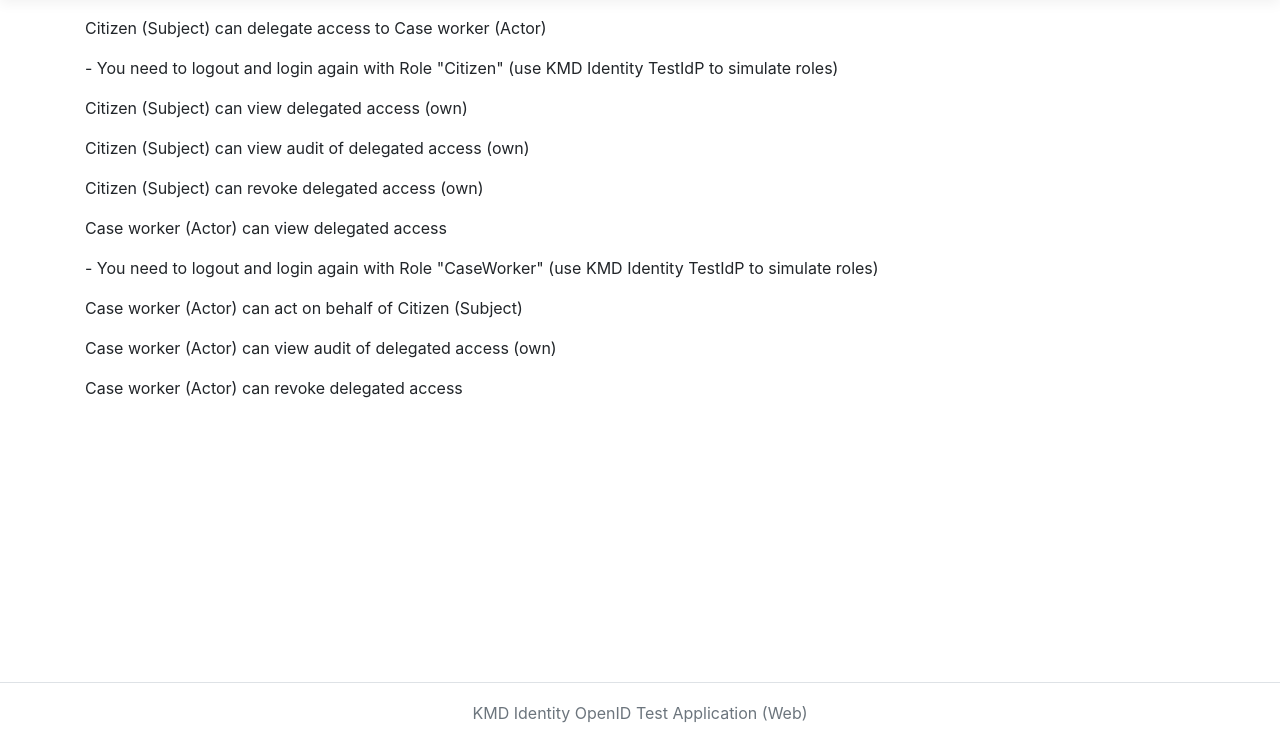
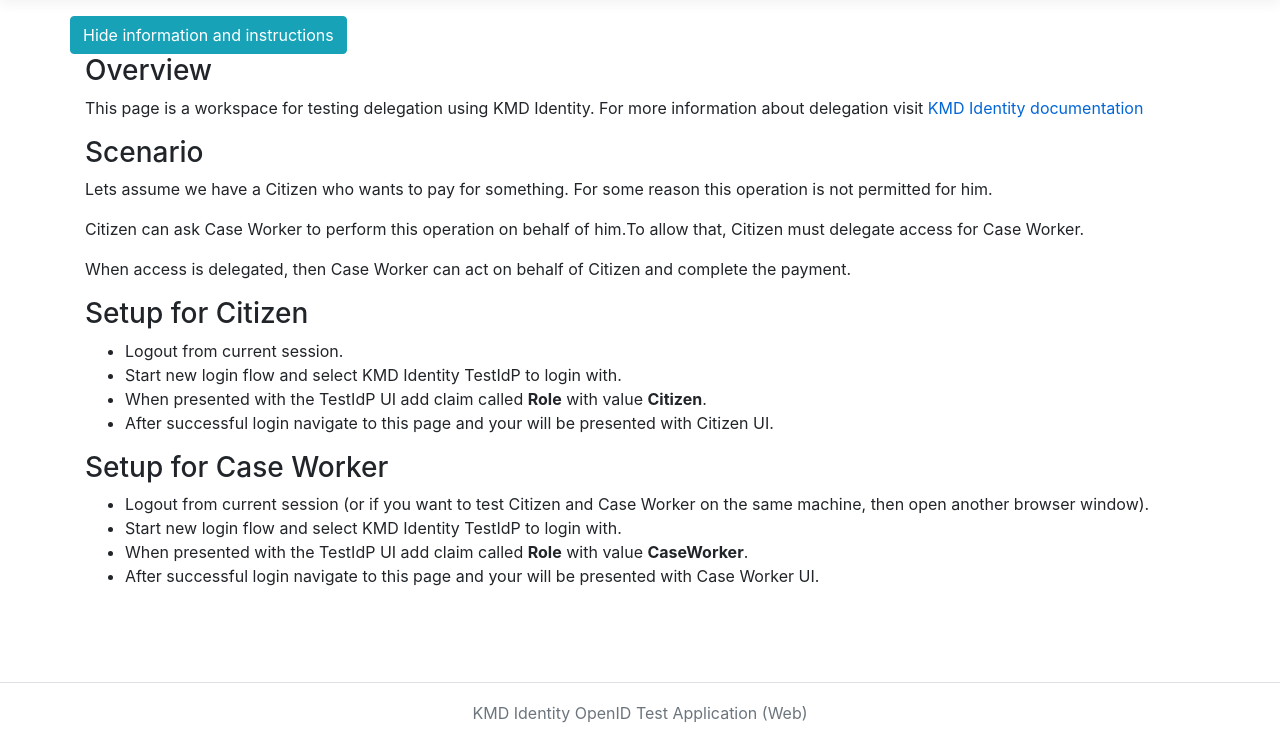
Before and after one commit to kmd-identity/testapplications, an ASP.NET Core app: page /Delegation in a window 1280 px wide. Shown: the part 57-800 px from the top of the page. Run offline with ASP.NET Core 8, Linux system fonts and the light colour scheme; the visitor is signed in with stand-in values (Sample User, id 1).

Commit message:
instruction

```diff
--- a/KMD.Identity.TestApplications.OpenID.API/Repositories/Delegation/InMemoryDelegationRepository.cs
+++ b/KMD.Identity.TestApplications.OpenID.API/Repositories/Delegation/InMemoryDelegationRepository.cs
@@ -12,7 +12,7 @@
 
         public OperationResult<AccessDelegation> StoreAccessDelegation(AccessDelegation accessDelegation)
         {
-            if(store.Count > 50)
+            if(store.Count > 100)
                 return OperationResult<AccessDelegation>.Fail("Reached number of delegations storage. Ask Case Worker to do cleanup.");
             store[accessDelegation.AccessDelegationId] = accessDelegation;
 
--- a/KMD.Identity.TestApplications.OpenID.MVCCore/Views/Delegation/Index.cshtml
+++ b/KMD.Identity.TestApplications.OpenID.MVCCore/Views/Delegation/Index.cshtml
@@ -4,18 +4,48 @@
     ViewData["Title"] = "Delegation";
 }
 
-<div>
-    <p>Citizen (Subject) can delegate access to Case worker (Actor)</p>
-    <p> - You need to logout and login again with Role "Citizen" (use KMD Identity TestIdP to simulate roles)</p>
-    <p>Citizen (Subject) can view delegated access (own)</p>
-    <p>Citizen (Subject) can view audit of delegated access (own)</p>
-    <p>Citizen (Subject) can revoke delegated access (own)</p>
+<div class="row">
+    <input type="button" id="bInstructions" class="btn btn-info" value="Show information and instructions"/>
+</div>
 
-    <p>Case worker (Actor) can view delegated access</p>
-    <p> - You need to logout and login again with Role "CaseWorker" (use KMD Identity TestIdP to simulate roles)</p>
-    <p>Case worker (Actor) can act on behalf of Citizen (Subject)</p>
-    <p>Case worker (Actor) can view audit of delegated access (own)</p>
-    <p>Case worker (Actor) can revoke delegated access</p>
+<div class="container" id="dInstructions" style="display: none">
+    <div class="row">
+        <h3>Overview</h3>
+    </div>
+    <div class="row">
+        <p>This page is a workspace for testing delegation using KMD Identity. For more information about delegation visit <a href="https://github.com/kmd-identity/documentation/wiki">KMD Identity documentation</a></p>
+    </div>
+    <div class="row">
+        <h3>Scenario</h3>
+    </div>
+    <div class="row">
+        <p>Lets assume we have a Citizen who wants to pay for something. For some reason this operation is not permitted for him.</p>
+        <p>Citizen can ask Case Worker to perform this operation on behalf of him.</p>
+        <p>To allow that, Citizen must delegate access for Case Worker.</p>
+        <p>When access is delegated, then Case Worker can act on behalf of Citizen and complete the payment.</p>
+    </div>
+    <div class="row">
+        <h3>Setup for Citizen</h3>
+    </div>
+    <div class="row">
+        <ul>
+            <li>Logout from current session.</li>
+            <li>Start new login flow and select KMD Identity TestIdP to login with.</li>
+            <li>When presented with the TestIdP UI add claim called <b>Role</b> with value <b>Citizen</b>.</li>
+            <li>After successful login navigate to this page and your will be presented with Citizen UI.</li>
+        </ul>
+    </div>
+    <div class="row">
+        <h3>Setup for Case Worker</h3>
+    </div>
+    <div class="row">
+        <ul>
+            <li>Logout from current session (or if you want to test Citizen and Case Worker on the same machine, then open another browser window).</li>
+            <li>Start new login flow and select KMD Identity TestIdP to login with.</li>
+            <li>When presented with the TestIdP UI add claim called <b>Role</b> with value <b>CaseWorker</b>.</li>
+            <li>After successful login navigate to this page and your will be presented with Case Worker UI.</li>
+        </ul>
+    </div>
 </div>
 
 @if (Model.HasError)
@@ -127,7 +157,6 @@
 }
 
 <div id="auditContainer" class="row">
-
 </div>
 
 @if (User.HasRole("Citizen") || Model.OperatesOnBehalf)
@@ -141,12 +170,23 @@
         <a class="btn btn-secondary bntPayments m-2" href='@Url.Action("GetPayments", "Delegation")'>Get Payments</a>
     </div>
     <div id="payResult" class="row">
-
     </div>
 }
 
 <script src="~/lib/jquery/dist/jquery.min.js"></script>
 <script type="text/javascript">
+
+    function toggleInstructions() {
+        $("#dInstructions").toggle();
+
+        if ($("#dInstructions").is(":visible")) {
+            $("#bInstructions").val('Hide information and instructions');
+        }
+        else {
+            $("#bInstructions").val('Show information and instructions');
+        }
+    }
+
     $(function () {
 
         $("#btnDelegateAccess").on("click", function (e) {
@@ -214,5 +254,15 @@
                 window.location = link.href;
             }
         });
+
+        $("#bInstructions").on("click", function (e) {
+            toggleInstructions();
+        });
+
+        @if (!User.HasRole("Citizen") && !User.HasRole("CaseWorker"))
+        {
+            @Html.Raw(" toggleInstructions();")
+        }
     });
+
 </script>
```
